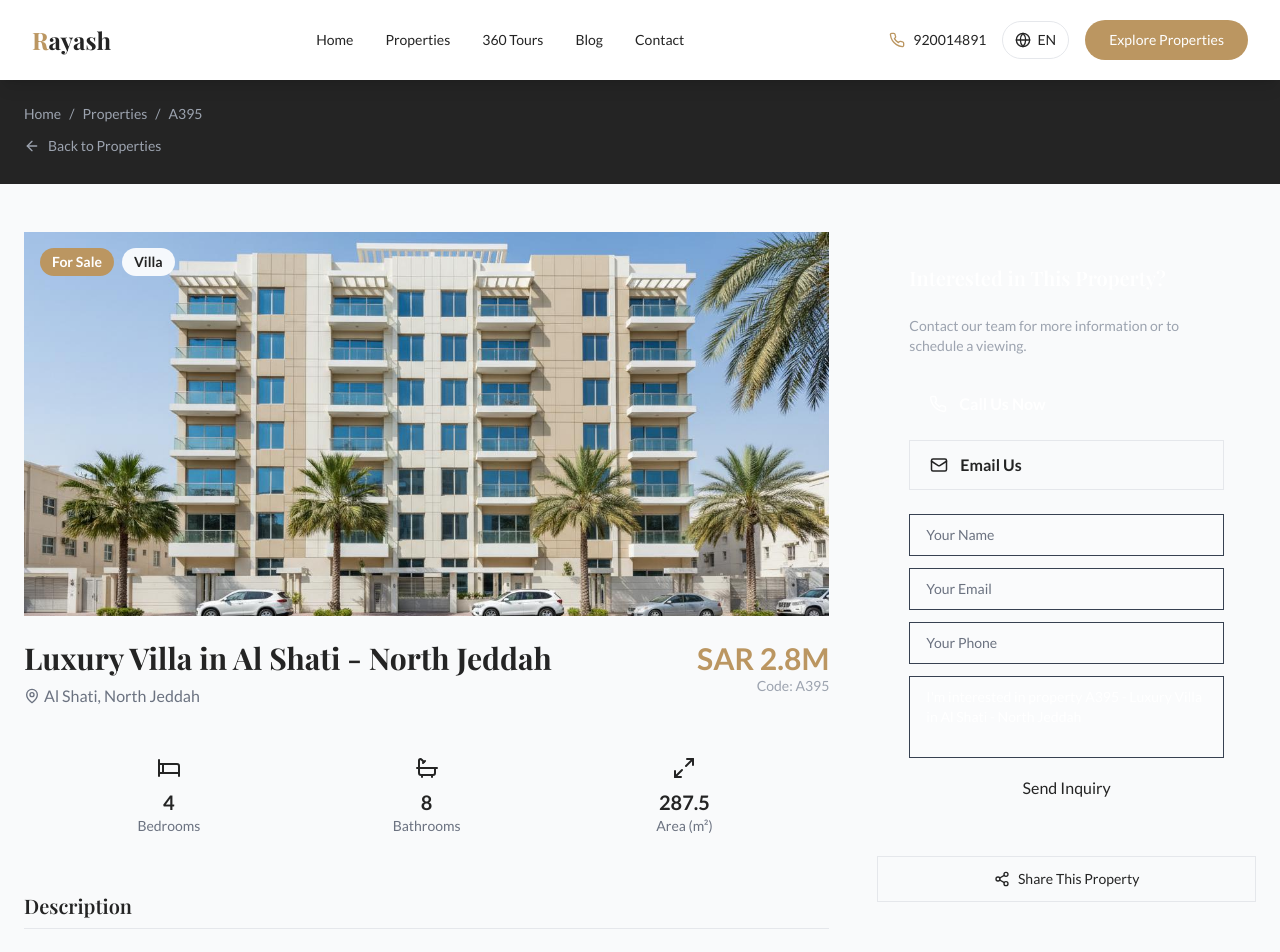
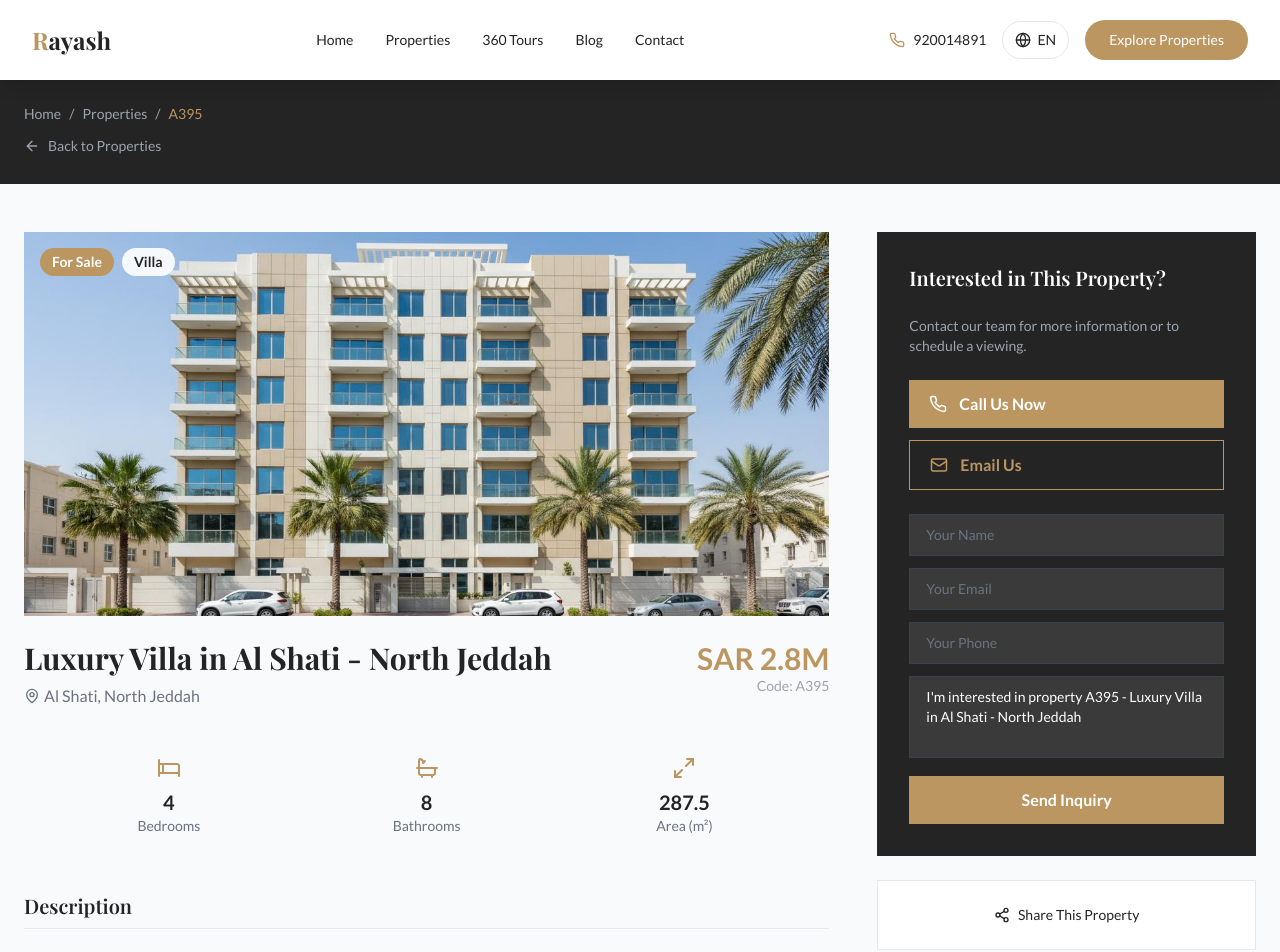
Before and after one commit to DeveloperSarim/Rayash-React, a React (Vite) app: page /property/1 in a window 1280 px wide. Shown: the top 952 px of the page. Built offline with nearby package versions, Linux system fonts and the light colour scheme.

Commit message:
Some Bug Fixes

```diff
--- a/src/pages/PropertyDetail.jsx
+++ b/src/pages/PropertyDetail.jsx
@@ -1,11 +1,56 @@
+import { useState } from 'react'
 import { useParams, Link } from 'react-router-dom'
-import { MapPin, Bed, Bath, Maximize2, CheckCircle, ArrowLeft, Phone, Mail, Share2 } from 'lucide-react'
+import { MapPin, Bed, Bath, Maximize2, CheckCircle, ArrowLeft, Phone, Mail, Share2, Facebook, Linkedin, MessageCircle, Copy, Check } from 'lucide-react'
 import { getPropertyById, properties, formatPrice } from '../data/properties'
 import PropertyCard from '../components/PropertyCard'
 
 export default function PropertyDetail() {
   const { id } = useParams()
   const property = getPropertyById(id)
+  const [showShareOptions, setShowShareOptions] = useState(false)
+  const [copied, setCopied] = useState(false)
+
+  const shareUrl = typeof window !== 'undefined' ? window.location.href : ''
+  const shareText = `${property?.title ?? 'Property'} - ${property?.location ?? ''}`.trim()
+
+  const openShareWindow = (url) => {
+    window.open(url, '_blank', 'noopener,noreferrer,width=600,height=700')
+  }
+
+  const handleShare = (platform) => {
+    const encodedUrl = encodeURIComponent(shareUrl)
+    const encodedText = encodeURIComponent(shareText)
+
+    const platformUrls = {
+      facebook: `https://www.facebook.com/sharer/sharer.php?u=${encodedUrl}`,
+      linkedin: `https://www.linkedin.com/sharing/share-offsite/?url=${encodedUrl}`,
+      whatsapp: `https://wa.me/?text=${encodeURIComponent(`${shareText} ${shareUrl}`)}`,
+    }
+
+    if (platformUrls[platform]) {
+      openShareWindow(platformUrls[platform])
+    }
+  }
+
+  const handleCopyLink = async () => {
+    try {
+      await navigator.clipboard.writeText(shareUrl)
+      setCopied(true)
+      setTimeout(() => setCopied(false), 2000)
+    } catch {
+      const textarea = document.createElement('textarea')
+      textarea.value = shareUrl
+      textarea.setAttribute('readonly', '')
+      textarea.style.position = 'absolute'
+      textarea.style.left = '-9999px'
+      document.body.appendChild(textarea)
+      textarea.select()
+      document.execCommand('copy')
+      document.body.removeChild(textarea)
+      setCopied(true)
+      setTimeout(() => setCopied(false), 2000)
+    }
+  }
 
   if (!property) {
     return (
@@ -129,7 +174,7 @@ export default function PropertyDetail() {
           <div className="lg:col-span-1">
             <div className="sticky top-32">
               {/* Contact Card */}
-              <div className="bg-dark p-8 mb-6">
+              <div className="bg-[#242424] p-8 mb-6">
                 <h3 className="font-display font-semibold text-white text-xl mb-6">Interested in This Property?</h3>
                 <p className="text-gray-400 text-sm mb-6">
                   Contact our team for more information or to schedule a viewing.
@@ -138,14 +183,14 @@ export default function PropertyDetail() {
                 <div className="space-y-3 mb-6">
                   <a
                     href="tel:+966"
-                    className="flex items-center gap-3 w-full bg-gold text-white py-3 px-5 font-semibold hover:bg-gold-dark transition-colors"
+                    className="flex items-center gap-3 w-full bg-[#bb9661] text-white py-3 px-5 font-semibold hover:bg-[#a88450] transition-colors"
                   >
                     <Phone size={18} />
                     Call Us Now
                   </a>
                   <a
                     href="mailto:info@ror.sa"
-                    className="flex items-center gap-3 w-full border border-gold text-gold py-3 px-5 font-semibold hover:bg-gold hover:text-white transition-colors"
+                    className="flex items-center gap-3 w-full border border-[#bb9661] text-[#bb9661] py-3 px-5 font-semibold hover:bg-[#bb9661] hover:text-white transition-colors"
                   >
                     <Mail size={18} />
                     Email Us
@@ -175,17 +220,69 @@ export default function PropertyDetail() {
                     defaultValue={`I'm interested in property ${property.code} - ${property.title}`}
                     className="w-full bg-white/10 border border-gray-700 text-white placeholder-gray-500 px-4 py-2.5 text-sm focus:outline-none focus:border-gold resize-none"
                   />
-                  <button type="submit" className="w-full btn-primary btn-shine">
+                  <button
+                    type="submit"
+                    className="w-full bg-[#bb9661] text-white hover:text-white py-3 px-5 font-semibold hover:bg-[#a88450] transition-colors"
+                  >
                     Send Inquiry
                   </button>
                 </form>
               </div>
 
               {/* Share */}
-              <button className="w-full flex items-center justify-center gap-2 border border-gray-200 py-3 text-dark text-sm font-medium hover:border-gold hover:text-gold transition-all">
-                <Share2 size={16} />
-                Share This Property
-              </button>
+              <div className="border border-gray-200 bg-white p-4">
+                <button
+                  type="button"
+                  onClick={() => setShowShareOptions((prev) => !prev)}
+                  className="w-full flex items-center justify-center gap-2 py-2 text-[#242424] text-sm font-medium hover:text-[#bb9661] transition-colors"
+                >
+                  <Share2 size={16} />
+                  Share This Property
+                </button>
+
+                {showShareOptions && (
+                  <div className="mt-4 space-y-3">
+                    <div className="grid grid-cols-3 gap-2">
+                      <button
+                        type="button"
+                        onClick={() => handleShare('facebook')}
+                        className="flex items-center justify-center gap-2 border border-gray-200 py-2 text-xs font-medium text-[#242424] hover:border-[#bb9661] hover:text-[#bb9661] transition-colors"
+                        aria-label="Share on Facebook"
+                      >
+                        <Facebook size={15} />
+                        Facebook
+                      </button>
+                      <button
+                        type="button"
+                        onClick={() => handleShare('linkedin')}
+                        className="flex items-center justify-center gap-2 border border-gray-200 py-2 text-xs font-medium text-[#242424] hover:border-[#bb9661] hover:text-[#bb9661] transition-colors"
+                        aria-label="Share on LinkedIn"
+                      >
+                        <Linkedin size={15} />
+                        LinkedIn
+                      </button>
+                      <button
+                        type="button"
+                        onClick={() => handleShare('whatsapp')}
+                        className="flex items-center justify-center gap-2 border border-gray-200 py-2 text-xs font-medium text-[#242424] hover:border-[#bb9661] hover:text-[#bb9661] transition-colors"
+                        aria-label="Share on WhatsApp"
+                      >
+                        <MessageCircle size={15} />
+                        WhatsApp
+                      </button>
+                    </div>
+
+                    <button
+                      type="button"
+                      onClick={handleCopyLink}
+                      className="w-full flex items-center justify-center gap-2 bg-[#bb9661] py-2.5 text-sm font-semibold text-white hover:bg-[#a88450] transition-colors"
+                    >
+                      {copied ? <Check size={16} /> : <Copy size={16} />}
+                      {copied ? 'Link Copied' : 'Copy Property Link'}
+                    </button>
+                  </div>
+                )}
+              </div>
             </div>
           </div>
         </div>
--- a/tailwind.config.js
+++ b/tailwind.config.js
@@ -3,9 +3,15 @@ export default {
   content: ['./index.html', './src/**/*.{js,ts,jsx,tsx}'],
   theme: {
     extend: {
+      colors: {
+        dark: '#242424',
+        gold: '#bb9661',
+        'gold-dark': '#a88450',
+      },
       fontFamily: {
         sans: ['Lato', 'ui-sans-serif', 'system-ui', 'sans-serif'],
         serif: ['"Playfair Display"', 'Georgia', 'serif'],
+        display: ['"Playfair Display"', 'Georgia', 'serif'],
       },
     },
   },
```
Also changed, not shown: 5 other files (tests, documents, lock files or other folders).
